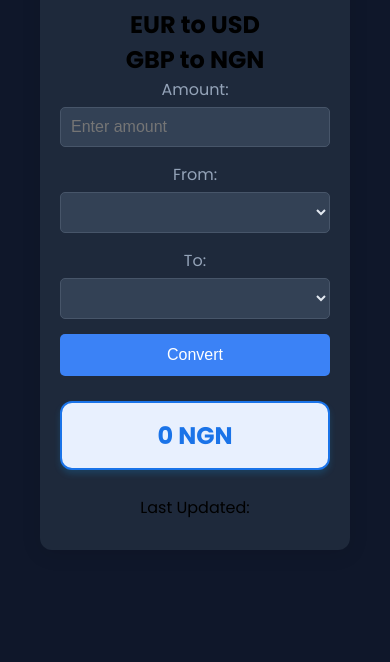
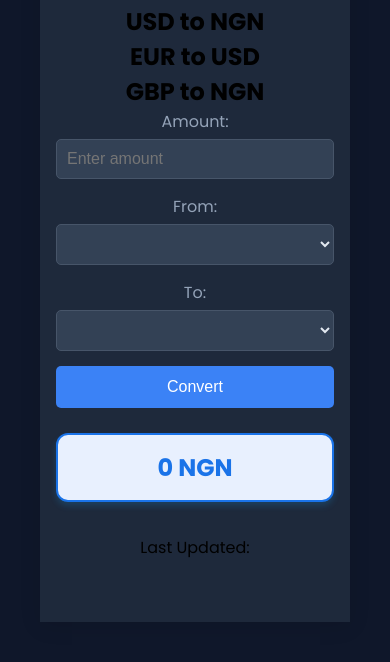
Before and after one commit to martin-X220/CURRENCY-CONVERTER, a website: page index.html in a window 390 px wide. Shown: the part 262-924 px from the top of the page. Before the commit the page ends 852 px from the top, so only its background shows below. Drawn offline with Linux system fonts and the light colour scheme; no server answers.

Commit message:
made css codes more clean

```diff
--- a/style.css
+++ b/style.css
@@ -29,13 +29,27 @@
 
 .container {
   background-color: var(--bg-secondary);
-  padding: 30px 20px;
+  padding: 40px 20px;
   border-radius: 12px;
   box-shadow: 0 4px 20px rgba(0, 0, 0, 0.1);
-  width: 90%;          /* stops it from stretching wide */
-  max-width: 400px;    /* mobile friendly */
-  margin: 20px;        /* breathing room on edges */
+  width: 100%;          /* full width */
+  max-width: 600px;    /* caps it on desktop so text doesn't stretch too wide */
+  min-height: 100vh;    /* full height mobile */
+  margin: 20px;
   text-align: center;
+  display: flex;
+  flex-direction: column;
+  justify-content: center;  /* Center content vertically */
+}
+
+/* Mobile kill the gap, make it truly full height */
+@media (max-width: 600px) {
+  .container {
+    max-width: 100%;
+    border-radius: 0;     /* no rounded corners on mobile */
+    min-height: 100vh;
+    padding: 30px 16px;
+  }
 }
 
 h1 {
```
